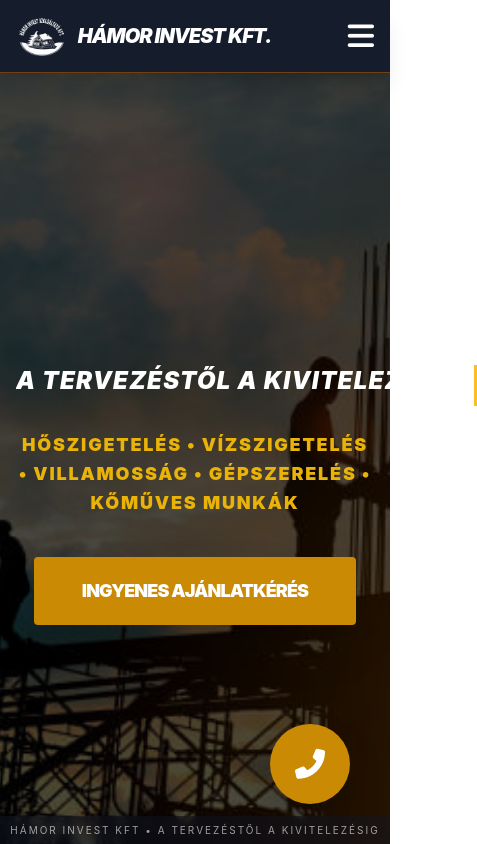
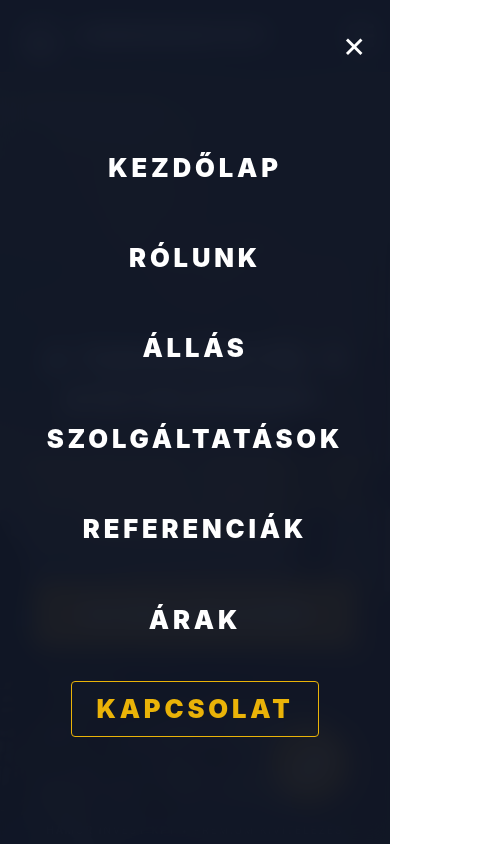
Before and after one commit to matejuhasz012-stack/hamorinvest, a plain HTML site: page index.html in a window 390 px wide. Both pictures are taken after a click on the button 360 px from the left and 36 px from the top of the page. Shown: the top 844 px of the page, 477 px wide, since content can reach past the window. Drawn offline with nearby package versions, Linux system fonts and the light colour scheme.

Commit message:
Enhance mobile menu and update project information
Refactor mobile menu styles and functionality, improve layout responsiveness, and update project details.

```diff
--- a/index.html
+++ b/index.html
@@ -9,7 +9,6 @@
     <link rel="stylesheet" href="https://cdnjs.cloudflare.com/ajax/libs/font-awesome/6.0.0/css/all.min.css">
 
     <style>
-
         /* --- SZÍNVILÁG --- */
         :root {
             --accent-yellow: #fbbf24;    /* Yellow-400/500 */
@@ -17,7 +16,15 @@
             --medium-gray: #374151;   /* Gray-700 */
             --light-bg: #f3f4f6;      /* Gray-100 */
         }
-        /* MOBIL MENÜ */
+
+        /* VÍZSZINTES GÖRGETÉS TILTÁSA (FIX) */
+        html, body {
+            overflow-x: hidden;
+            width: 100%;
+            max-width: 100%;
+        }
+
+        /* MOBIL MENÜ STÍLUSOK */
         .mobile-link {
             font-size: 1.6rem;
             font-weight: 900;
@@ -25,6 +32,8 @@
             text-transform: uppercase;
             letter-spacing: 0.15em;
             transition: color 0.3s;
+            display: block;
+            padding: 10px 0;
         }
         .mobile-link:hover {
             color: var(--accent-yellow);
@@ -42,6 +51,9 @@
             overflow: hidden; border-right: .15em solid var(--accent-yellow); white-space: nowrap; margin: 0 auto;
             letter-spacing: .05em; padding-bottom: 10px; line-height: 1.3;
             animation: typing 3.5s steps(30, end), blink-caret .75s step-end infinite;
+        }
+        @media (max-width: 768px) {
+            .typewriter h1 { white-space: normal; animation: none; border-right: none; }
         }
         @keyframes typing { from { width: 0 } to { width: 100% } }
         @keyframes blink-caret { from, to { border-color: transparent } 50% { border-color: var(--accent-yellow); } }
@@ -103,7 +115,7 @@
         }
     </style>
 </head>
-  <body class="relative pb-8">
+  <body class="relative pb-8 overflow-x-hidden">
 
     <header class="header-bg sticky top-0 z-50 shadow-xl border-b border-yellow-900">
       <div class="container mx-auto px-4 py-4 flex justify-between items-center">
@@ -120,19 +132,29 @@
           <a href="#arak" class="text-white hover:text-yellow-500 transition">Árak</a>
           <a href="#kapcsolat" class="text-white hover:text-yellow-500 transition">Kapcsolat</a>
         </nav>
-        <!-- MOBIL MENÜ GOMB -->
-<button id="mobile-menu-btn" class="md:hidden text-white text-3xl">
+
+        <button id="mobile-menu-btn" class="md:hidden text-white text-3xl focus:outline-none">
             <i class="fas fa-bars"></i>
         </button>
-
       </div>
     </header>
+
+    <div id="mobile-menu" class="fixed inset-0 bg-gray-900/95 z-[10000] hidden flex flex-col items-center justify-center space-y-8 backdrop-blur-md transition-all duration-300">
+        <button id="close-mobile-menu" class="absolute top-6 right-6 text-white text-4xl hover:text-yellow-500 transition">×</button>
+        <a href="#kezdolap" class="mobile-link">Kezdőlap</a>
+        <a href="#rolunk" class="mobile-link">Rólunk</a>
+        <a href="allas.html" class="mobile-link">Állás</a>
+        <a href="#szolgaltatasok" class="mobile-link">Szolgáltatások</a>
+        <a href="#referenciak" class="mobile-link">Referenciák</a>
+        <a href="#arak" class="mobile-link">Árak</a>
+        <a href="#kapcsolat" class="mobile-link text-yellow-500 border border-yellow-500 px-6 py-2 rounded">Kapcsolat</a>
+    </div>
 
     <section id="kezdolap" class="relative min-h-screen flex items-center justify-center bg-gray-900 bg-cover bg-center bg-fixed" style="background-image: url('images/kezdolap.jpg');">
       <div class="absolute inset-0 bg-black/70"></div>
       <div class="container relative z-10 text-center px-4">
         <div class="typewriter inline-block mb-6">
-            <h1 class="text-2xl md:text-5xl lg:text-6xl font-black text-white uppercase italic">A tervezéstől a kivitelezésig!</h1>
+            <h1 class="text-3xl md:text-5xl lg:text-6xl font-black text-white uppercase italic">A tervezéstől a kivitelezésig!</h1>
         </div>
         <p class="reveal text-lg md:text-xl text-yellow-500 mb-10 max-w-4xl mx-auto font-black uppercase tracking-widest leading-relaxed">
           Hőszigetelés • Vízszigetelés • Villamosság • Gépszerelés • Kőműves munkák
@@ -145,7 +167,7 @@
       </div>
     </section>
 
-    <section id="rolunk" class="py-24 bg-white">
+    <section id="rolunk" class="py-24 bg-white overflow-hidden">
         <div class="container mx-auto px-4">
             <div class="flex flex-col md:flex-row gap-16 items-center">
                 <div class="w-full md:w-1/2 reveal">
@@ -352,8 +374,6 @@
                     <h2 class="text-4xl font-black mb-8 uppercase italic leading-none">Kapcsolat <br><span class="text-yellow-600">felvétel</span></h2>
                     <p class="text-gray-600 mb-10 font-medium">Bármilyen kérdése van, állunk rendelkezésére telefonon, e-mailben</p>
 
-
-                    <ul class="space-y-8">
                     <ul class="space-y-8">
                         <li class="flex items-start">
                             <i class="fas fa-id-card-alt text-yellow-600 mt-1 w-12 text-3xl"></i>
@@ -437,21 +457,8 @@
     <footer class="bg-gray-900 text-gray-400 py-16 text-center text-xs font-black uppercase tracking-[0.3em] border-t-2 border-yellow-900">
         © 2025 HÁMOR INVEST KFT. | MINDEN JOG FENNTARTVA.
     </footer>
-    <!-- MOBIL MENÜ -->
-<div id="mobile-menu" class="fixed inset-0 bg-gray-900 z-[9999] hidden flex flex-col items-center justify-center text-center space-y-8">
-    <button id="mobile-close" class="absolute top-6 right-6 text-white text-4xl font-black">×</button>
 
-    <a href="#kezdolap" class="mobile-link">Kezdőlap</a>
-    <a href="#rolunk" class="mobile-link">Rólunk</a>
-    <a href="allas.html" class="mobile-link">Állás</a>
-    <a href="#szolgaltatasok" class="mobile-link">Szolgáltatások</a>
-    <a href="#referenciak" class="mobile-link">Referenciák</a>
-    <a href="#arak" class="mobile-link">Árak</a>
-    <a href="#kapcsolat" class="mobile-link">Kapcsolat</a>
-</div>
-
-
-    <div class="bottom-dark-strip">HÁMOR INVEST KFT • A tervezéstől a kivitelezésig</div>
+    <div class="bottom-dark-strip">HÁMOR INVEST KFT • PRÉMIUM KIVITELEZÉS</div>
 
     <div id="detail-modal" class="fixed inset-0 bg-black/95 backdrop-blur-sm hidden z-[100] flex justify-center items-center p-4">
         <div class="bg-white rounded w-full max-w-5xl relative max-h-[90vh] overflow-y-auto shadow-2xl modal-content overflow-hidden border-t-8 border-yellow-600">
@@ -507,6 +514,32 @@
     </div>
 
     <script>
+        // --- MOBIL MENÜ LOGIKA ---
+        const mobileMenuBtn = document.getElementById('mobile-menu-btn');
+        const mobileMenu = document.getElementById('mobile-menu');
+        const closeMobileMenu = document.getElementById('close-mobile-menu');
+        const mobileLinks = document.querySelectorAll('.mobile-link');
+
+        function toggleMenu() {
+            if (mobileMenu.classList.contains('hidden')) {
+                mobileMenu.classList.remove('hidden');
+                mobileMenu.classList.add('flex');
+            } else {
+                mobileMenu.classList.add('hidden');
+                mobileMenu.classList.remove('flex');
+            }
+        }
+
+        mobileMenuBtn.addEventListener('click', toggleMenu);
+        if(closeMobileMenu) closeMobileMenu.addEventListener('click', toggleMenu);
+
+        mobileLinks.forEach(link => {
+            link.addEventListener('click', () => {
+                mobileMenu.classList.add('hidden');
+                mobileMenu.classList.remove('flex');
+            });
+        });
+
         // --- PROJEKT ADATOK (Több képpel) ---
         const projects = [
             {
@@ -527,24 +560,24 @@
             },
             {
                 id: 3,
-                title: "MRI Berendezés Gépészeti Kivitelezése",
-                short: "A sugárvédelmi előírásoknak megfelelő gépészeti rendszer kialakítása",
-                long: "Világcégekkel együttműködve dolgozunk az önök egészségéért. ",
+                title: "Irodaház Gépészeti Felújítás",
+                short: "Víz- és fűtésszerelés",
+                long: "Egy belvárosi irodaház teljes fűtési hálózatának cseréje, energiatakarékos kondenzációs gázkazánok telepítésével és fan-coil rendszerek kiépítésével.",
                 images: ["images/ct.jpg", "images/ct2.jpg", "images/mri.jpg"],
                 featured: true
             },
             {
                 id: 4,
-                title: "Fürdőszoba Felújítás Modern Stílusban",
+                title: "Társasházi Lakás Felújítás",
                 short: "Válaszfalak & Burkolás",
-                long: "Egy régi fürdőszoba teljes körű felújítása modern anyagokkal és dizájnnal, új válaszfalak építésével, víz- és villanyszereléssel, valamint minőségi burkolatokkal.",
+                long: "Komplett belső felújítás: villanyvezetékek cseréje, burkolás, festés és egyedi konyhabútor beépítése modern stílusban.",
                 images: ["images/furdo.jpg", "https://picsum.photos/id/25/800/600"],
                 featured: false
             },
             {
                 id: 5,
                 title: "Épületek bontása, elszállítása",
-                short: "..",
+                short: "Bontás",
                 long: "Van egy régi használatlan épülete? Mi elbontjuk és elszállítjuk helyetted!",
                 images: ["images/bontas2.jpg", "images/bontas4.jpg", "images/bontas5.jpg"],
                 featured: false
@@ -552,7 +585,7 @@
             {
                 id: 6,
                 title: "Gépi földmunkák",
-                short: "Legyen szó tereprendezésről, alapásásról vagy árkok kiásásáról, modern gépparkunkkal gyorsan és hatékonyan végezzük el a feladatot.",
+                short: "Földmunka",
                 long: "Vívezetékek, csatornák, alap, kert rendezés gépi földmunkái.",
                 images: ["images/gep1.jpg", "images/bontas.jpg"],
                 featured: false
@@ -614,7 +647,7 @@
             const div = document.createElement('div');
             div.className = "group relative cursor-pointer";
 
-            // MÓDOSÍTÁS: rounded-2xl a képen a lekerekítéshez
+            // MÓDOSÍTÁS: Színes kép (nincs grayscale)
             div.innerHTML = `
                 <div class="overflow-hidden rounded-2xl shadow-lg h-64 relative border-b-4 border-gray-800 group-hover:border-yellow-600 transition duration-300">
                     <img src="${project.images[0]}" alt="${project.title}" class="w-full h-full object-cover transition duration-700 group-hover:scale-110">
```
Lines whose indentation alone changed are shown as unchanged.
